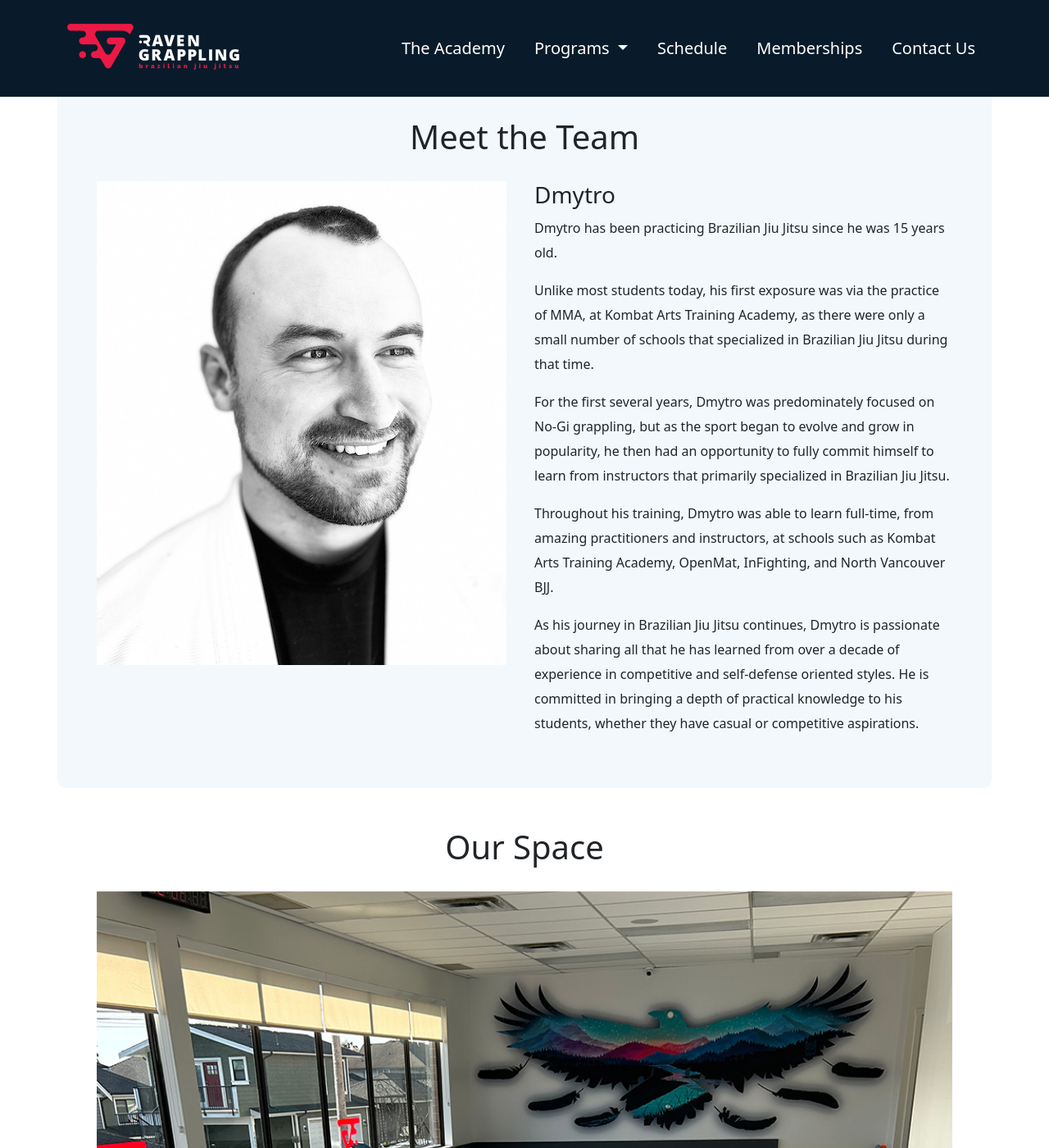
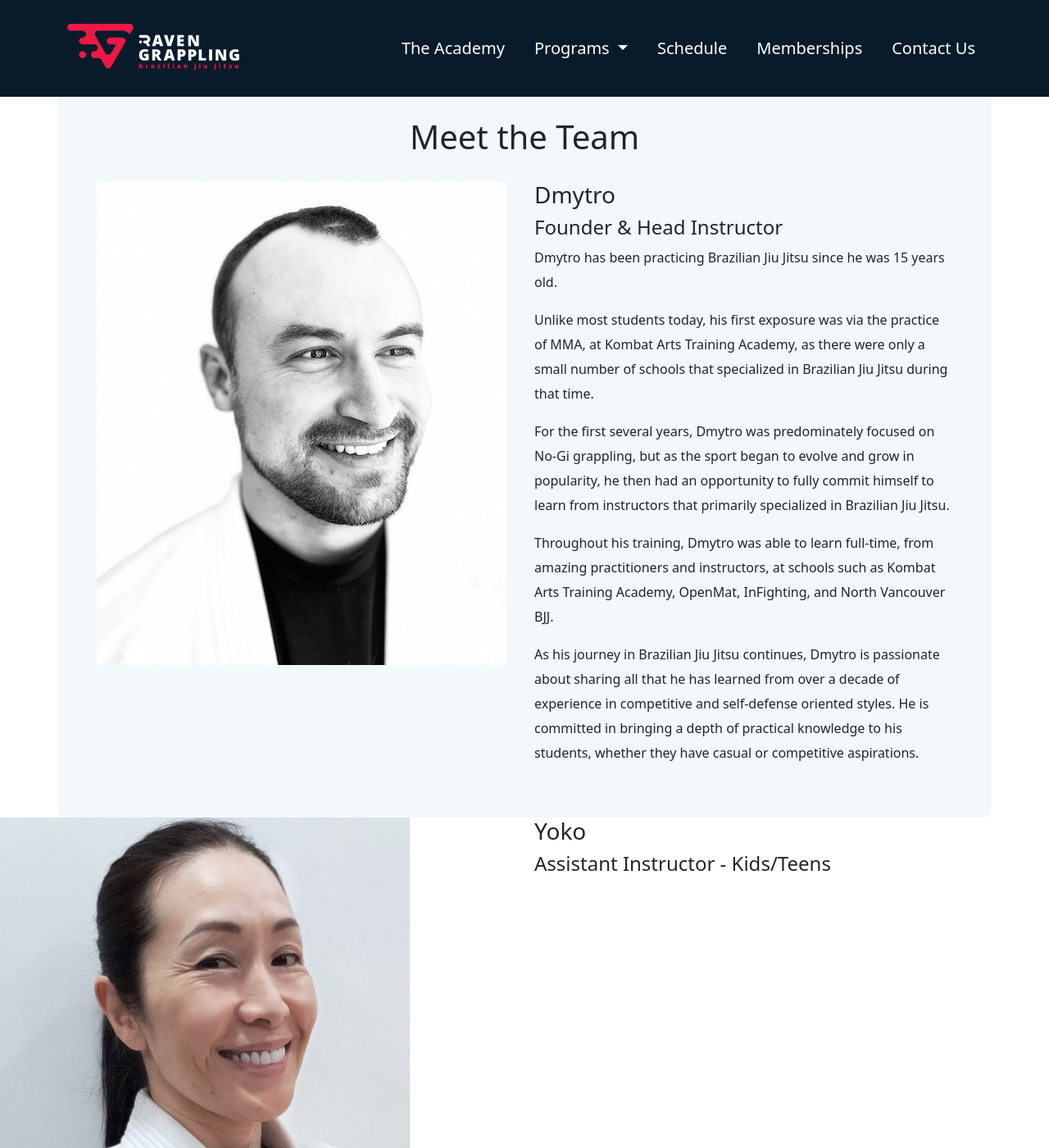
Before and after one commit to RavenGrappling/RavenGrappling.github.io, a Jekyll site: the page built from academy.md, in a window 1280 px wide and 1400 px high, scrolled down 591 px. Shown: the whole window at 82% size. Built offline with Jekyll 4.4.1, drawn with Linux system fonts in a browser that asks for light colours.

Commit message:
Update academy.md

```diff
--- a/academy.md
+++ b/academy.md
@@ -31,6 +31,9 @@ layout: default
       <h3>
         Dmytro
       </h3>
+      <h4>
+        Founder & Head Instructor
+      </h4>
       <p>
         Dmytro has been practicing Brazilian Jiu Jitsu since he was 15 years old.
       </p>
@@ -51,6 +54,22 @@ layout: default
   </div>
 </div>
 
+<div class="row">
+    <div class="col-lg">
+      <img src="/assets/images/academy/yoko.jpg" alt="Yoko" class="img-fluid mb-5">
+    </div>
+    <div class="col-lg">
+      <h3>
+        Yoko
+      </h3>
+      <h4>
+        Assistant Instructor - Kids/Teens
+      </h4>
+    </div>
+
+  </div>
+</div>
+
 <div class="container py-5 px-4 p-lg-5 ">
   <h1 class="text-center">Our Space</h1>
 
```
